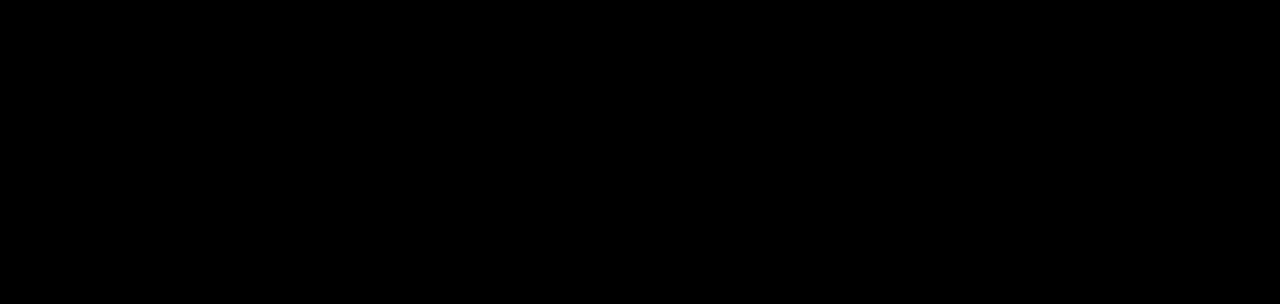
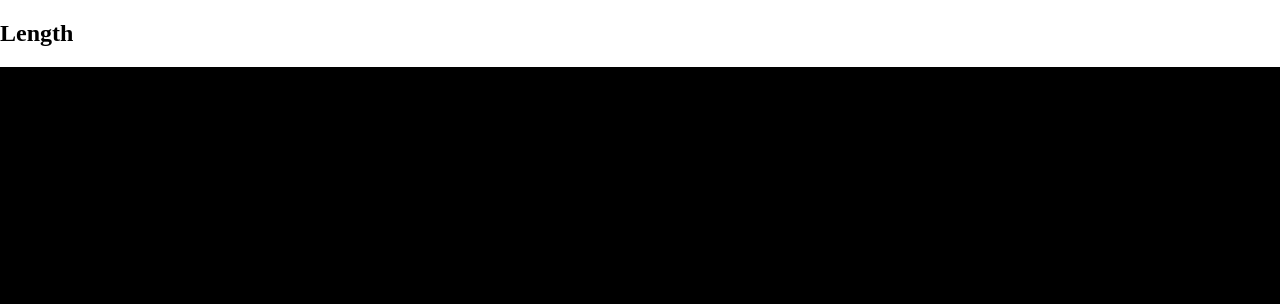
Before and after one commit to hacimicbb/bahrudinSnake, a plain HTML site: page public_html/index.html in a window 1280 px wide. Shown: the top 304 px of the page. Drawn offline with Linux system fonts and the light colour scheme.

Commit message:
Push progress

```diff
--- a/public_html/index.html
+++ b/public_html/index.html
@@ -14,7 +14,9 @@ and open the template in the editor.
 
     </head>
     <body>
-
+        <section id="playHUD">
+            <h2 id="scoreboard">Length</h2>
+        </section>
         <section id="gameOver">
             <h1 class="title">GAME OVER</h1>
             <h3 id="restartButton">Restart?</h3>
```
